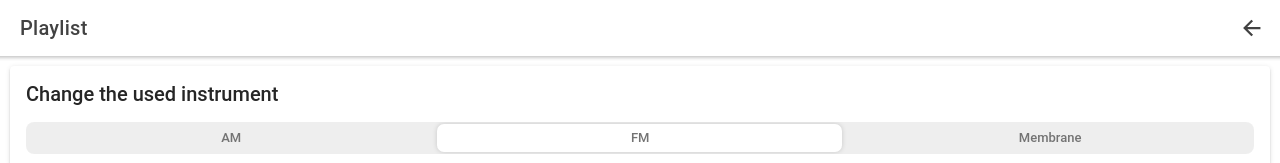
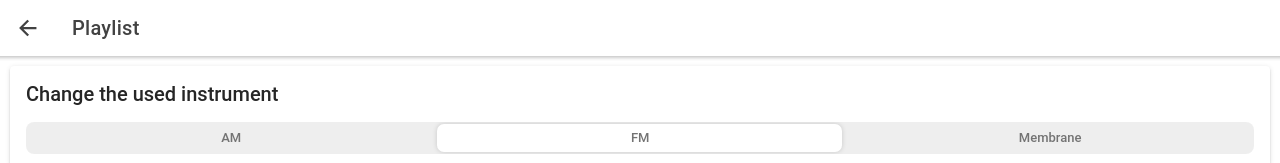
Before and after one commit to nelioyann/affective-music, a React (Create React App) app: page /playlist in a window 1280 px wide. Shown: the top 163 px of the page. Built offline with nearby package versions, Linux system fonts and the light colour scheme.

Commit message:
fixed misplaced back button

```diff
--- a/src/pages/Tab2.tsx
+++ b/src/pages/Tab2.tsx
@@ -181,7 +181,7 @@ let test =[
     <IonPage>
       <IonHeader>
         <IonToolbar>
-        <IonButtons slot="end">
+        <IonButtons slot="start">
           <IonBackButton defaultHref="/home" />
           </IonButtons>
           <IonTitle>Playlist</IonTitle>
```
